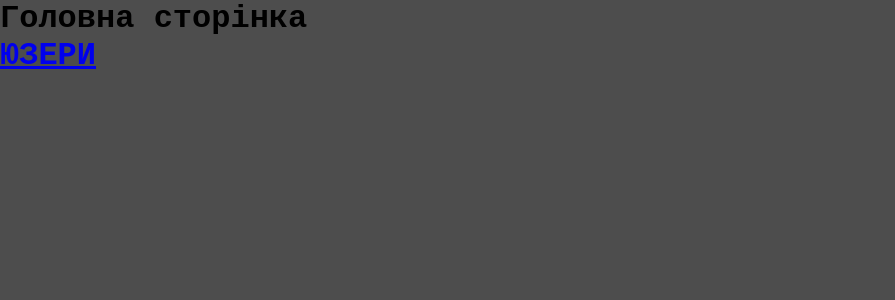
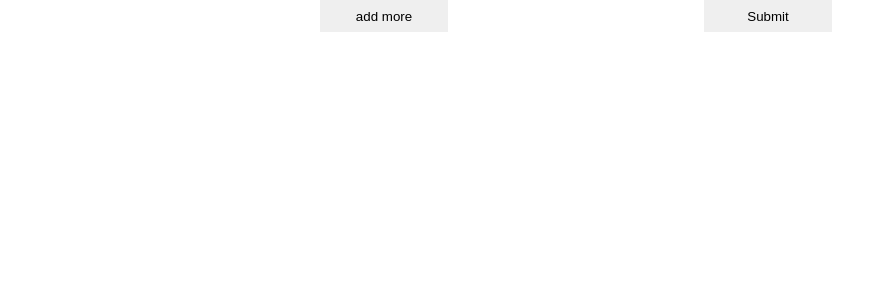
Before and after one commit to vanyababiy/education-ua, a React (Create React App) app in the folder frontend/: page / in a window 1280 px wide. Shown: the top 300 px of the page, without its empty margins (0-895 px from the left). Built offline with nearby package versions, Linux system fonts and the light colour scheme.

Commit message:
add NEWS components

```diff
--- a/frontend/package.json
+++ b/frontend/package.json
@@ -3,6 +3,7 @@
   "version": "0.1.0",
   "private": true,
   "dependencies": {
+    "formik": "^2.1.4",
     "react": "^16.11.0",
     "react-dom": "^16.11.0",
     "react-router-dom": "5.2.0",
--- a/frontend/src/App.js
+++ b/frontend/src/App.js
@@ -5,25 +5,26 @@ import {
   // Link,
   Redirect,
   Switch,
-  Link,
+  // Link,
 } from "react-router-dom";
+
 import Users from "./pages/user/Users";
+import NewsItem from "./components/news/NewsItem";
 
 const App = () => {
   return (
     <Router>
+      <main>
         <Switch>
           <Route path="/" exact>
-          <h1>Головна сторінка</h1>
-          <Link to="/users">
-            <h1>ЮЗЕРИ</h1>
-          </Link>
+            <NewsItem />
           </Route>
           <Route path="/users" exact>
             <Users />
           </Route>
           <Redirect to="/" />
         </Switch>
+      </main>
     </Router>
   );
 };
--- a/frontend/src/components/news/NewsItem.css
+++ b/frontend/src/components/news/NewsItem.css
@@ -0,0 +1,16 @@
+.news-form {
+  width: 70%;
+  display: flex;
+  flex-direction: column;
+}
+
+.news-form__form {
+}
+
+.news-form__add-button,
+.news-form__submit {
+  border: none;
+  width: 10vw;
+  height: 2rem;
+  margin: 0 10vw;
+}
--- a/frontend/src/components/news/NewsItem.js
+++ b/frontend/src/components/news/NewsItem.js
@@ -1,9 +1,58 @@
-import React from "react";
+import React, { useState } from "react";
 
 import "./NewsItem.css";
 
 const NewsItem = (props) => {
+  const [values, setValues] = useState({ val: [] });
 
+  function createInputs() {
+    return values.val.map((el, i) => (
+      <div key={i}>
+        <input type="button" value="add more" onClick={addClick} />
+        <input type="text" value={el || ""} onChange={handleChange.bind(i)} />
+        <input type="button" value="remove" onClick={removeClick.bind(i)} />
+      </div>
+    ));
+  }
+
+  function handleChange(event) {
+    let vals = [...values.val];
+    vals[this] = event.target.value;
+    setValues({ val: vals });
+  }
+
+  const addClick = () => {
+    setValues({ val: [...values.val, ""] });
+  };
+
+  const removeClick = (event) => {
+    let vals = [...values.val];
+    vals.pop();
+    setValues({ val: vals });
+  };
+
+  const handleSubmit = (event) => {
+    event.preventDefault();
+    alert(values.val);
+  };
+
+  return (
+    <div className="news-form">
+      <form
+        onSubmit={handleSubmit}
+        className="input"
+        className="news-form__form"
+      >
+        <input
+          type="button"
+          value="add more"
+          onClick={addClick}
+          className="news-form__add-button"
+        />
+        <input type="submit" value="Submit" className="news-form__submit" />
+        {createInputs()}
+      </form>
+    </div>
+  );
 };
-
 export default NewsItem;
--- a/frontend/src/index.css
+++ b/frontend/src/index.css
@@ -12,7 +12,8 @@ html {
 
 body {
   margin: 0;
-  background: #4d4d4d;
+  background: none;
+  width: 100%;
 }
 
 .slide-in-left-enter {
@@ -42,3 +43,10 @@ body {
   justify-content: center;
   align-items: center;
 }
+
+main {
+  width: 100%;
+  display: flex;
+  flex-direction: row;
+  justify-content: center;
+}
--- a/frontend/src/pages/news/UpdateNews.js
+++ b/frontend/src/pages/news/UpdateNews.js
@@ -2,6 +2,8 @@ import React from "react";
 
 import "./UpdateNews.css";
 
-const UpdateNews = () => {};
+const UpdateNews = () => {
+
+};
 
 export default UpdateNews;
```
Also changed, not shown: frontend/src/components/news/NewsList.js (+7 -1 lines), 1 other file (tests, documents, lock files or other folders). Lines whose indentation alone changed are shown as unchanged.
